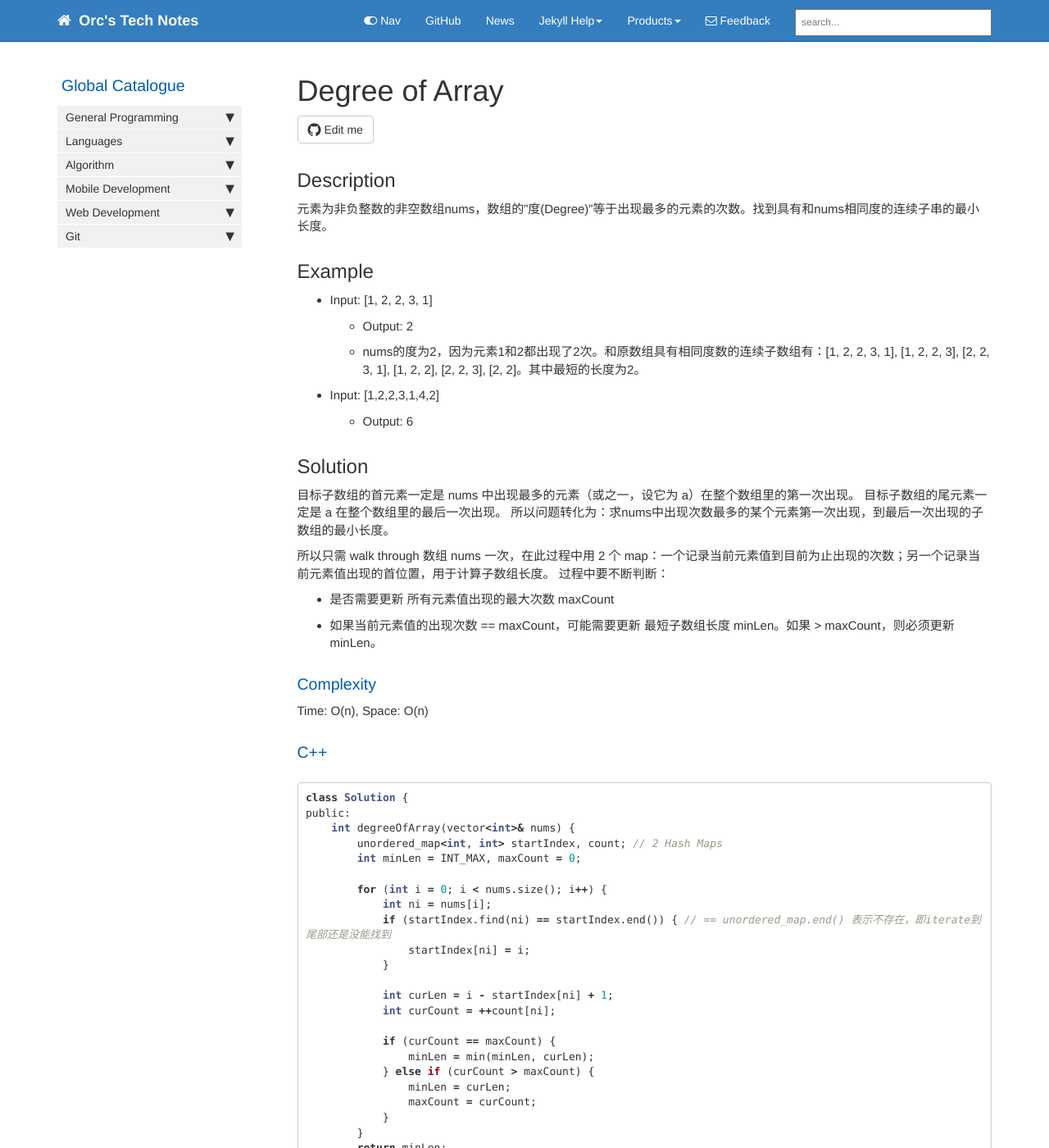
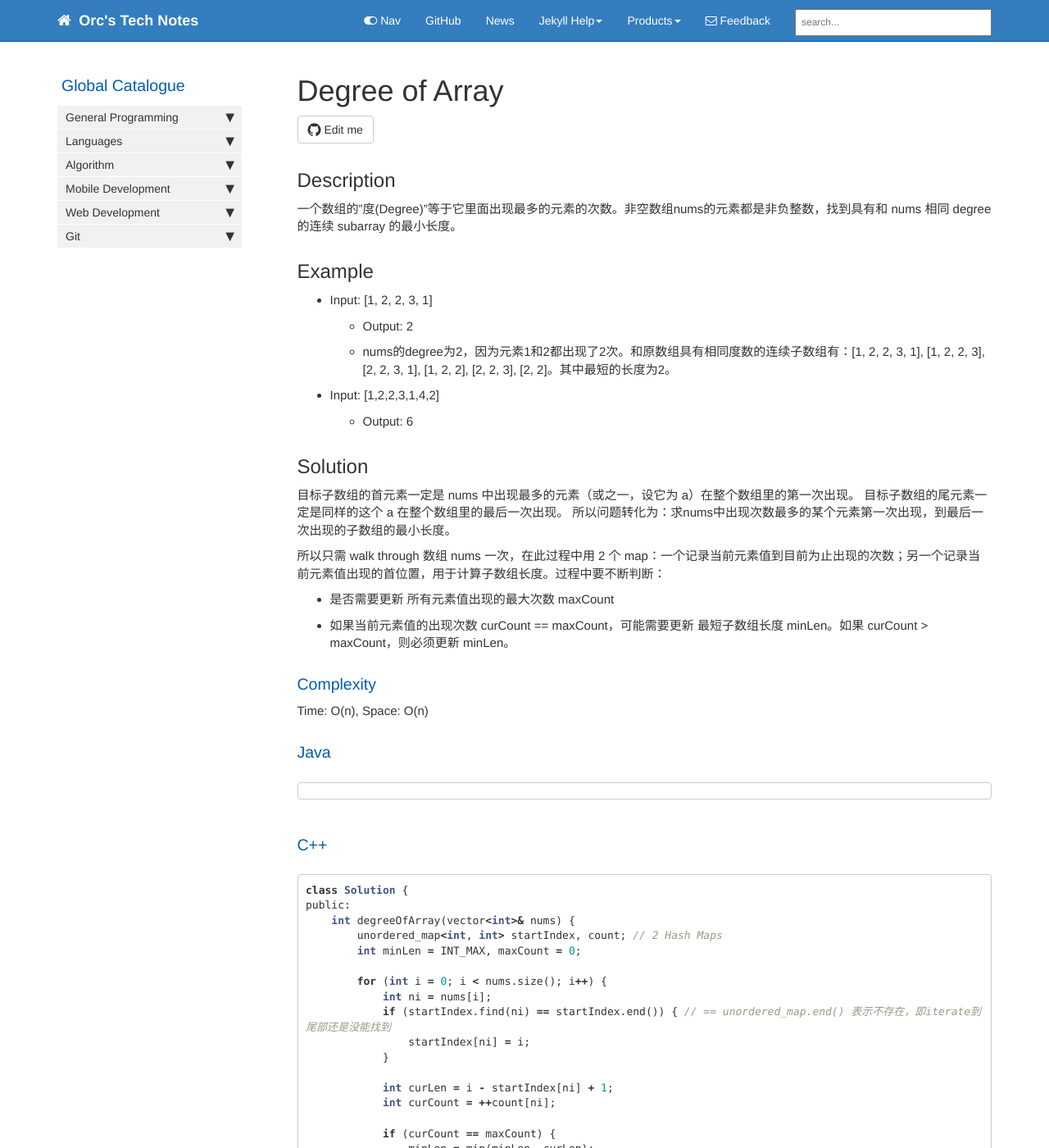
Before and after one commit to HungryOrc/hungryorc.github.io, a Jekyll site: the page built from pages/algorithm/algorithm_degree_of_array.md, in a window 1280 px wide and 1400 px high. Shown: the whole window at 82% size. Built offline with Jekyll 4.4.1, drawn with Linux system fonts in a browser that asks for light colours; nearby versions of some CDN libraries; comment, search, counter and statistics services are not loaded.

Commit message:
Update algorithm_degree_of_array.md

````diff
--- a/pages/algorithm/algorithm_degree_of_array.md
+++ b/pages/algorithm/algorithm_degree_of_array.md
@@ -11,13 +11,13 @@ toc: false
 
 ## Description
 
-元素为非负整数的非空数组nums，数组的"度(Degree)"等于出现最多的元素的次数。找到具有和nums相同度的连续子串的最小长度。
+一个数组的"度(Degree)"等于它里面出现最多的元素的次数。非空数组nums的元素都是非负整数，找到具有和 nums 相同 degree 的连续 subarray 的最小长度。
 
 ## Example
 
 * Input: [1, 2, 2, 3, 1]
   * Output: 2
-  * nums的度为2，因为元素1和2都出现了2次。和原数组具有相同度数的连续子数组有：[1, 2, 2, 3, 1], [1, 2, 2, 3], [2, 2, 3, 1], [1, 2, 2], [2, 2, 3], [2, 2]。其中最短的长度为2。
+  * nums的degree为2，因为元素1和2都出现了2次。和原数组具有相同度数的连续子数组有：[1, 2, 2, 3, 1], [1, 2, 2, 3], [2, 2, 3, 1], [1, 2, 2], [2, 2, 3], [2, 2]。其中最短的长度为2。
 
 * Input: [1,2,2,3,1,4,2]
   * Output: 6
@@ -25,19 +25,21 @@ toc: false
 ## Solution
 
 目标子数组的首元素一定是 nums 中出现最多的元素（或之一，设它为 a）在整个数组里的第一次出现。
-目标子数组的尾元素一定是 a 在整个数组里的最后一次出现。
+目标子数组的尾元素一定是同样的这个 a 在整个数组里的最后一次出现。
 所以问题转化为：求nums中出现次数最多的某个元素第一次出现，到最后一次出现的子数组的最小长度。
 
-所以只需 walk through 数组 nums 一次，在此过程中用 2 个 map：一个记录当前元素值到目前为止出现的次数；另一个记录当前元素值出现的首位置，用于计算子数组长度。
-过程中要不断判断：
-
+所以只需 walk through 数组 nums 一次，在此过程中用 2 个 map：一个记录当前元素值到目前为止出现的次数；另一个记录当前元素值出现的首位置，用于计算子数组长度。过程中要不断判断：
 * 是否需要更新 所有元素值出现的最大次数 maxCount
-
-* 如果当前元素值的出现次数 == maxCount，可能需要更新 最短子数组长度 minLen。如果 > maxCount，则必须更新 minLen。
+* 如果当前元素值的出现次数 curCount == maxCount，可能需要更新 最短子数组长度 minLen。如果 curCount > maxCount，则必须更新 minLen。
 
 ### Complexity
 
 Time: O(n), Space: O(n)
+
+### Java
+
+```java
+```
 
 ### C++
 
````
